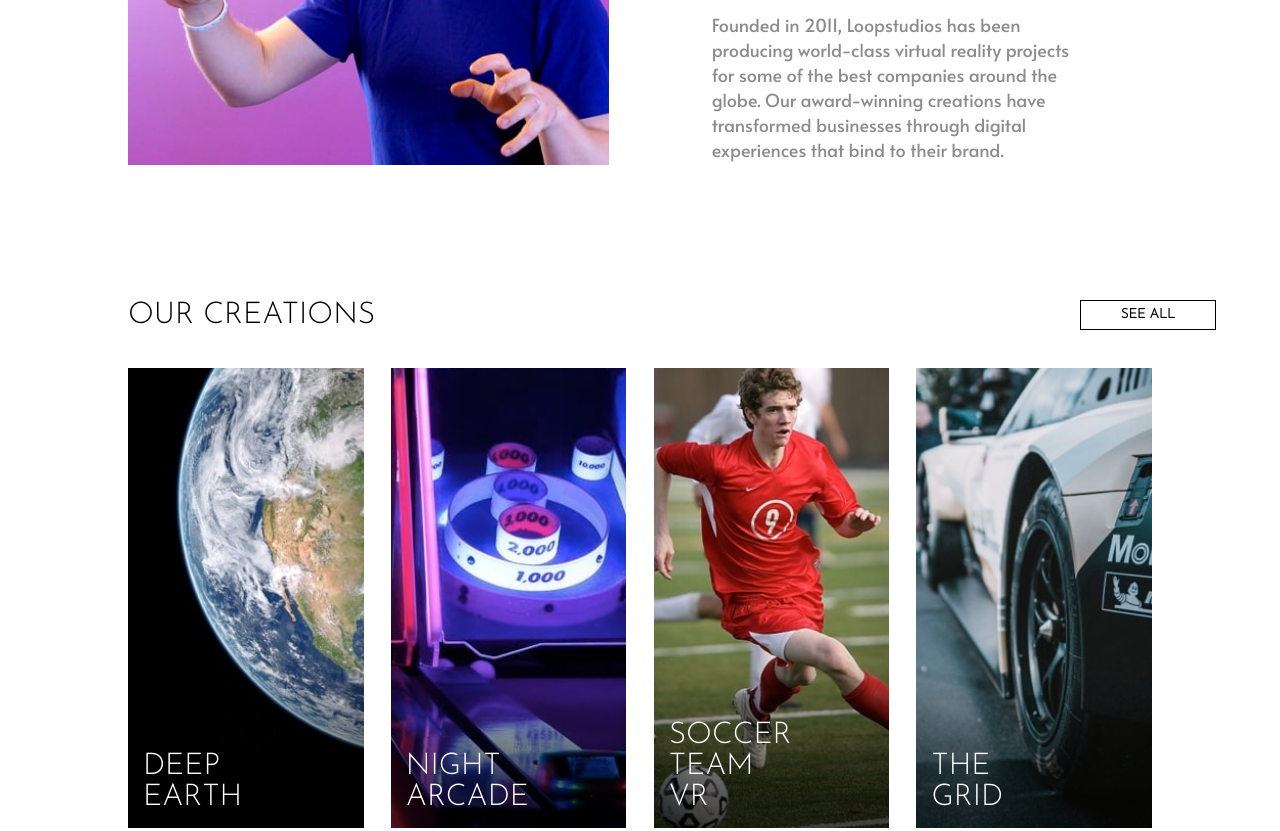
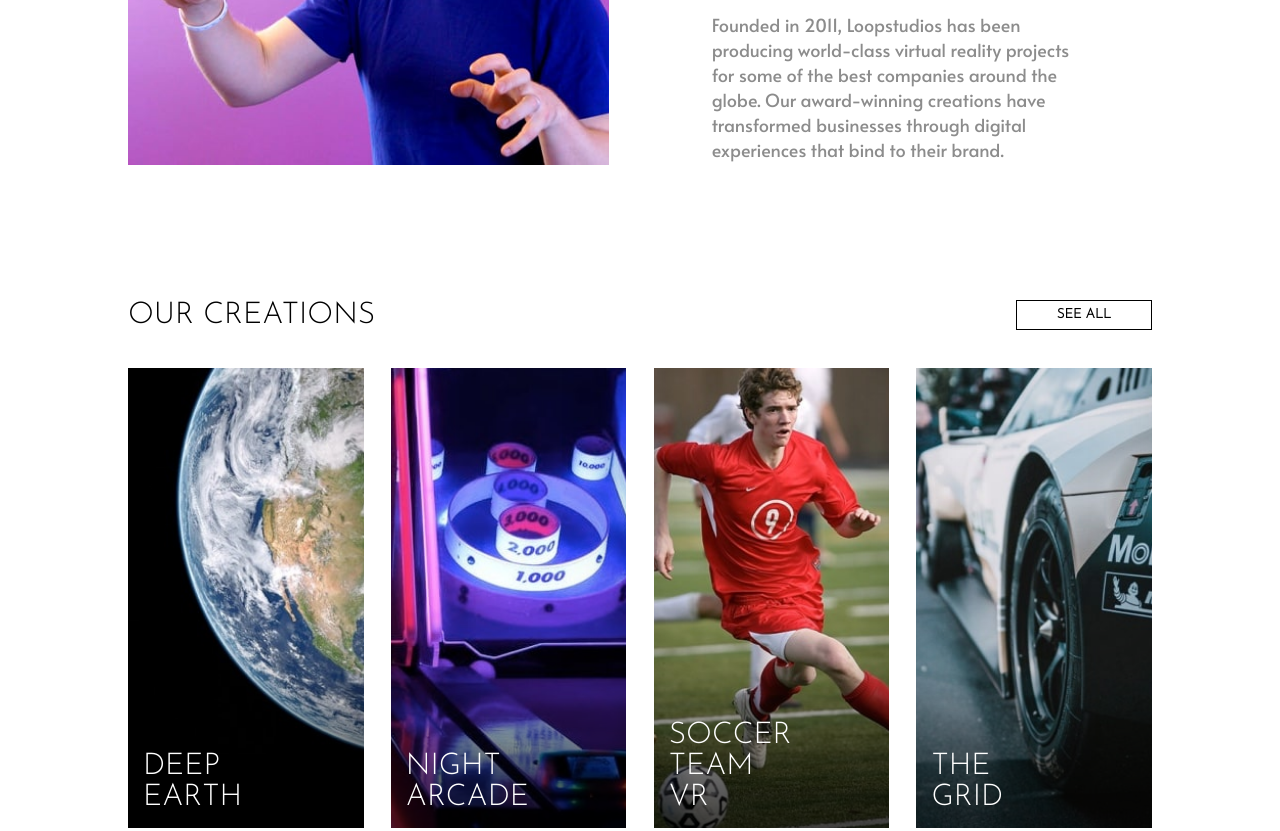
Before and after one commit to imkath/frontendmentor-loopstudios, a plain HTML site: page src/index.html in a window 1280 px wide. Shown: the part 1031-1862 px from the top of the page. Drawn offline with Linux system fonts and the light colour scheme.

Commit message:
fix right button see all

```diff
--- a/src/style.css
+++ b/src/style.css
@@ -493,7 +493,7 @@ small.copyright {
   button.creations-btn-see-all {
     position: absolute;
     top: 0;
-    right: 5%;
+    right: 10%;
   }
 
   ul.creations-list {
```
